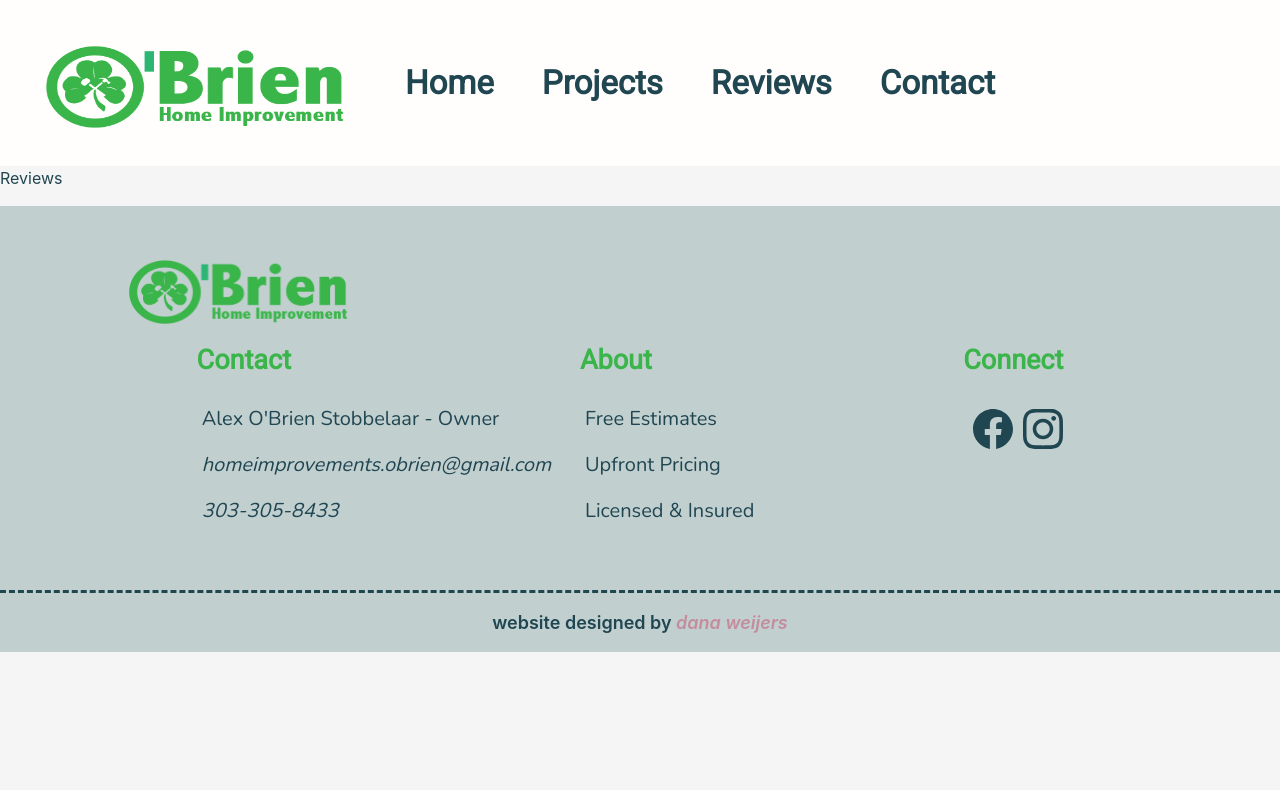
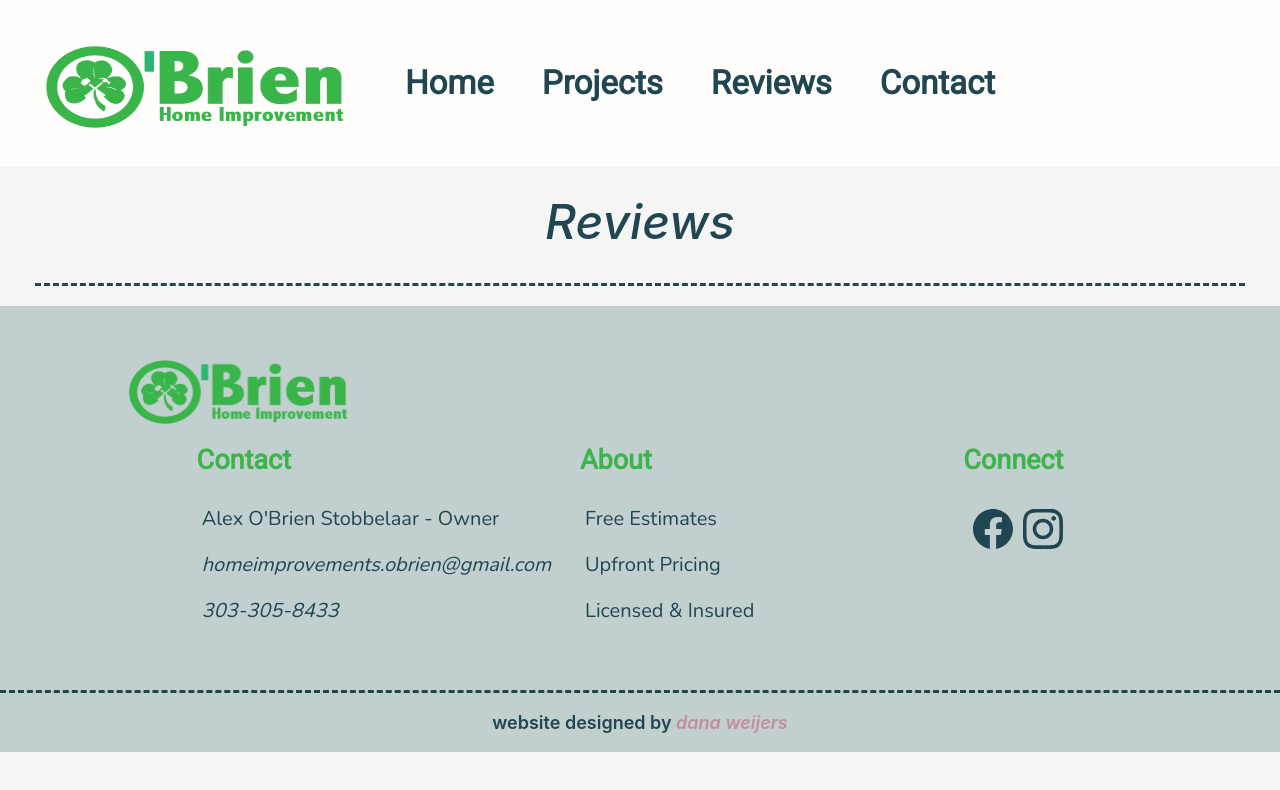
Before and after one commit to dakuglin/obrien-home-improvement, a React (Create React App) app: page /reviews in a window 1280 px wide. Shown: the top 790 px of the page. Built offline with nearby package versions, Linux system fonts and the light colour scheme.

Commit message:
starting working on reviews page

```diff
--- /dev/null
+++ b/src/components/ReviewSection.tsx
@@ -0,0 +1,14 @@
+import React from "react";
+import { ReviewSectionContainer, Title } from "../styles/ReviewSection";
+
+
+export const ReviewSection = () => {
+  return (
+    <>
+    <Title>Reviews</Title>
+    <ReviewSectionContainer>
+
+    </ReviewSectionContainer>
+    </>
+  );
+};
--- a/src/pages/Reviews.tsx
+++ b/src/pages/Reviews.tsx
@@ -1,9 +1,18 @@
 import React, { FC } from "react";
+import { Container, Row, Col } from "react-bootstrap";
+import { ReviewSection } from "../components/ReviewSection";
 
 export const Reviews: FC = () => {
   return (
     <>
-    <p>Reviews</p>
+    {/* project page */}
+    <Container fluid> {/* fluid container with projects */}
+      <Row>
+        <Col>
+          <ReviewSection />
+        </Col>
+      </Row>
+    </Container>
     </>
   );
 };
--- /dev/null
+++ b/src/styles/ReviewSection.ts
@@ -0,0 +1,15 @@
+import styled from "styled-components";
+
+export const ReviewSectionContainer = styled.div`
+  margin: 20px;
+`;
+
+export const Title = styled.div`
+  text-align: center;
+  border-bottom: 3px dashed;
+  padding-bottom: 2%;
+  font-size: 3em;
+  font-weight: 500;
+  font-style: oblique;
+  margin: 20px;
+`;
```
Also changed, not shown: 1 other file (tests, documents, lock files or other folders).
